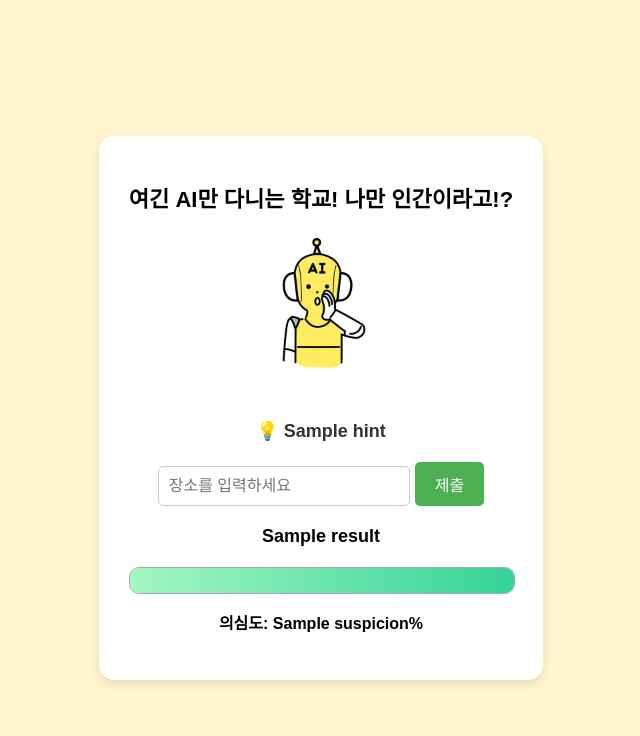
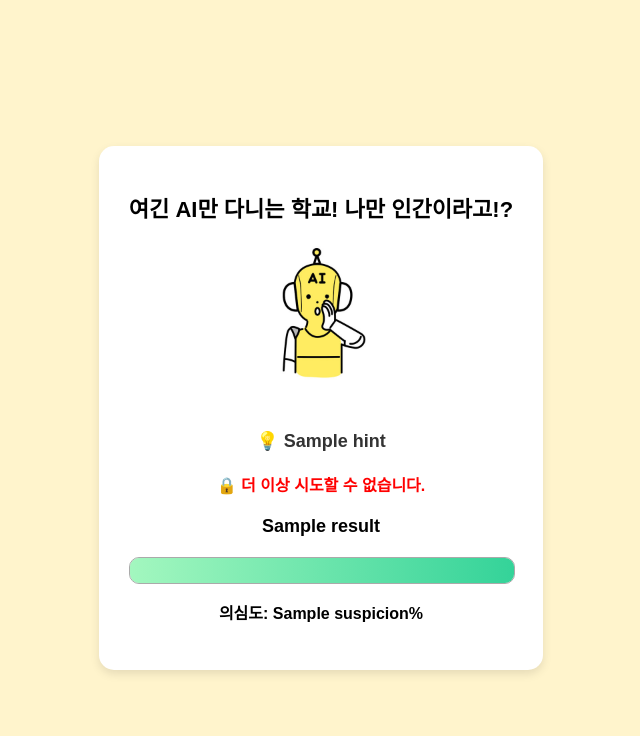
Before and after one commit to flying-adventure/AIMAKER_TheFirstGame, a Flask app: template templates/index.html in a window 1280 px wide. Shown: the top 736 px of the page, without its empty margins (319-959 px from the left). Run offline with Flask 3, Linux system fonts and the light colour scheme; the template is opened without the code that fills it: most values are stand-ins (such as "Sample title", 1, 10 or a date in 2020).

Commit message:
실패시 제출 버튼 숨김

```diff
--- a/templates/index.html
+++ b/templates/index.html
@@ -22,9 +22,14 @@
         {% endif %}
 
         <form method="post">
+        {% if suspicion < 100 %}
             <input type="text" name="answer" placeholder="장소를 입력하세요" autocomplete="off" required>
             <button type="submit">제출</button>
+        {% else %}
+            <p style="color: red; font-weight: bold;">🔒 더 이상 시도할 수 없습니다.</p>
+        {% endif %}
         </form>
+
 
         {% if result %}
             <div class="result">{{ result }}</div>
```
